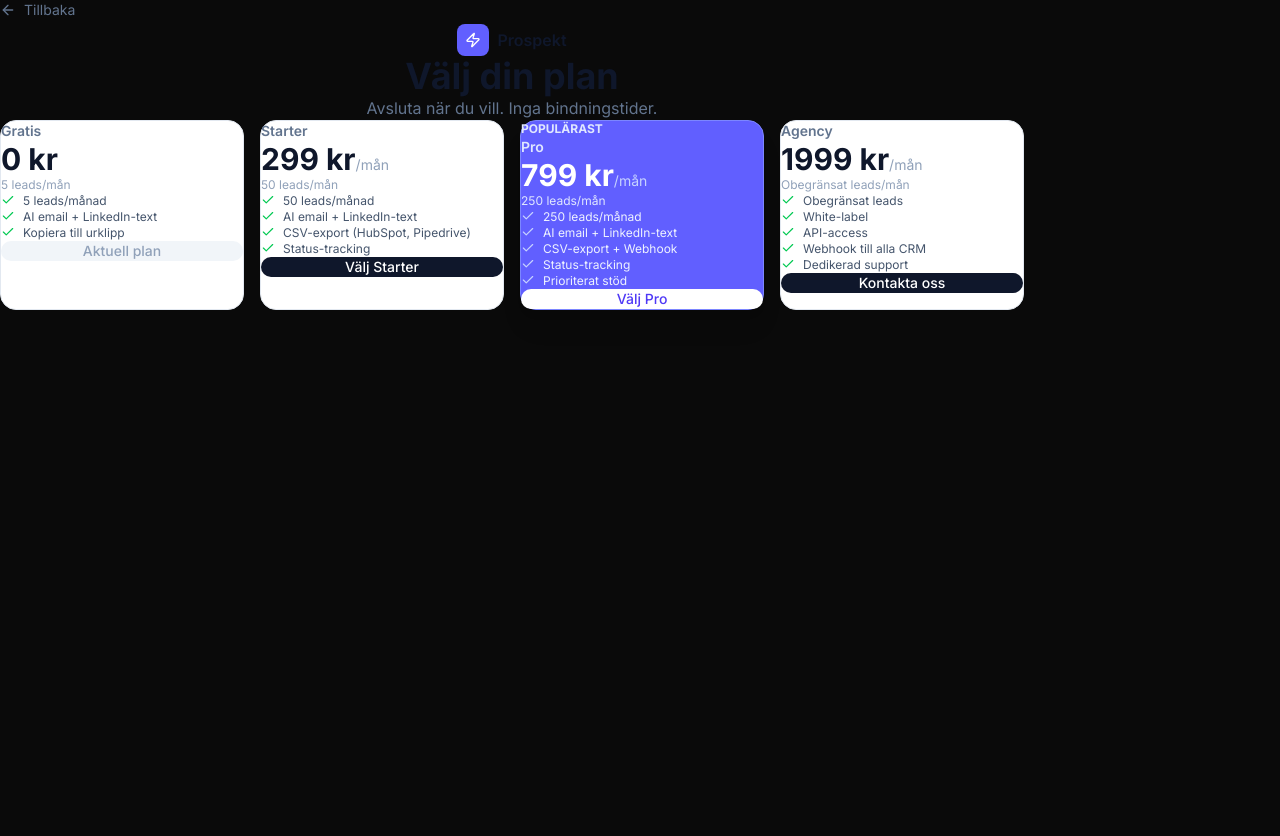
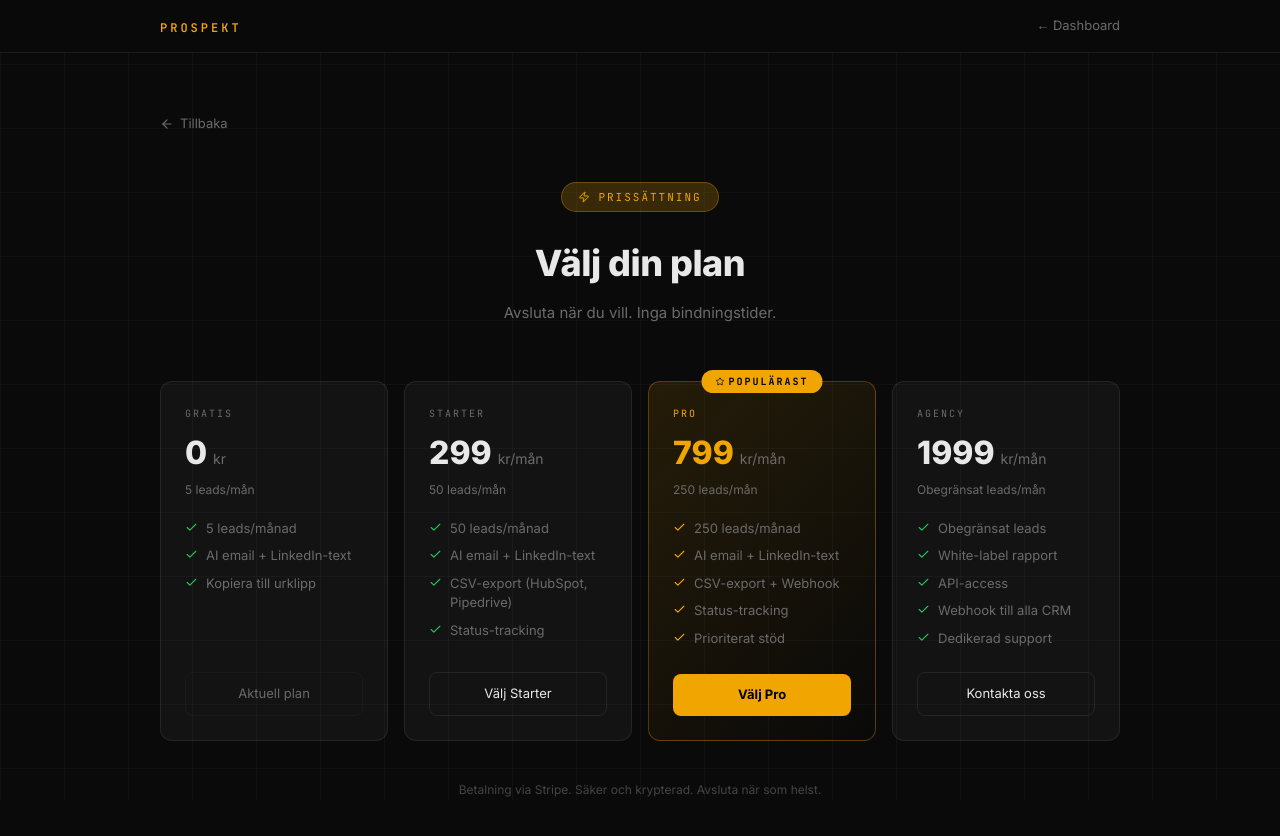
Before and after one commit to IVROS1/prospekt, a Next.js app: page /pricing in a window 1280 px wide. Shown: the top 836 px of the page. Before the commit the page ends 800 px from the top, so only its background shows below. Built offline with nearby package versions, Linux system fonts and the light colour scheme; no server answers.

Commit message:
feat: dark theme for pricing page

```diff
--- a/app/pricing/page.tsx
+++ b/app/pricing/page.tsx
@@ -1,7 +1,7 @@
 'use client'
 
 import { useState } from 'react'
-import { Check, Zap, ArrowLeft, Loader2 } from 'lucide-react'
+import { Check, ArrowLeft, Loader2, Zap, Star } from 'lucide-react'
 import Link from 'next/link'
 import { toast } from 'sonner'
 import { createBrowserClient } from '@/lib/supabase'
@@ -40,7 +40,7 @@ const PLANS = [
     name: 'Agency',
     price: 1999,
     leads: 99999,
-    features: ['Obegränsat leads', 'White-label', 'API-access', 'Webhook till alla CRM', 'Dedikerad support'],
+    features: ['Obegränsat leads', 'White-label rapport', 'API-access', 'Webhook till alla CRM', 'Dedikerad support'],
     cta: 'Kontakta oss',
     disabled: false,
     agency: true,
@@ -56,6 +56,7 @@ export default function PricingPage() {
       window.location.href = 'mailto:hej@prospekt.app?subject=Agency-plan'
       return
     }
+    if (planKey === 'free') return
 
     setLoading(planKey)
     try {
@@ -78,72 +79,141 @@ export default function PricingPage() {
   }
 
   return (
-    <div className="min-h-screen py-20 px-4">
-      <div className="max-w-5xl mx-auto">
-        <Link href="/" className="inline-flex items-center gap-2 text-sm text-slate-500 hover:text-slate-800 mb-8 transition-colors">
-          <ArrowLeft className="w-4 h-4" /> Tillbaka
+    <div style={{ minHeight: '100vh', background: 'var(--bg)', color: 'var(--text)', position: 'relative' }}>
+
+      {/* Grid background */}
+      <div className="grid-bg" style={{ position: 'fixed', inset: 0, zIndex: 0, pointerEvents: 'none' }} />
+
+      {/* Top bar */}
+      <div style={{
+        position: 'sticky', top: 0, zIndex: 10,
+        borderBottom: '1px solid var(--border)',
+        background: 'rgba(10,10,10,0.92)',
+        backdropFilter: 'blur(12px)',
+      }}>
+        <div style={{ maxWidth: 1000, margin: '0 auto', padding: '0 20px', height: 52, display: 'flex', alignItems: 'center', justifyContent: 'space-between' }}>
+          <Link href="/" style={{ textDecoration: 'none' }}>
+            <span className="font-mono" style={{ fontSize: 12, letterSpacing: '3px', color: 'var(--gold)', fontWeight: 600 }}>PROSPEKT</span>
+          </Link>
+          <Link href="/dashboard" style={{ textDecoration: 'none', fontSize: 13, color: 'var(--text-muted)' }}>
+            ← Dashboard
+          </Link>
+        </div>
+      </div>
+
+      <div style={{ position: 'relative', zIndex: 1, maxWidth: 1000, margin: '0 auto', padding: '60px 20px' }}>
+
+        {/* Back link */}
+        <Link href="/" style={{ display: 'inline-flex', alignItems: 'center', gap: 6, fontSize: 13, color: 'var(--text-muted)', textDecoration: 'none', marginBottom: 48 }}>
+          <ArrowLeft style={{ width: 14, height: 14 }} /> Tillbaka
         </Link>
 
-        <div className="text-center mb-12">
-          <Link href="/" className="inline-flex items-center gap-2 mb-6">
-            <div className="w-8 h-8 rounded-lg bg-indigo-500 flex items-center justify-center">
-              <Zap className="w-4 h-4 text-white" />
-            </div>
-            <span className="font-semibold text-slate-900">Prospekt</span>
-          </Link>
-          <h1 className="text-4xl font-bold text-slate-900 mb-3">Välj din plan</h1>
-          <p className="text-slate-500">Avsluta när du vill. Inga bindningstider.</p>
+        {/* Header */}
+        <div style={{ textAlign: 'center', marginBottom: 56 }}>
+          <div style={{
+            display: 'inline-flex', alignItems: 'center', gap: 8,
+            background: 'var(--gold-dim)', border: '1px solid var(--border-gold)',
+            borderRadius: 20, padding: '6px 16px', marginBottom: 24,
+          }}>
+            <Zap style={{ width: 12, height: 12, color: 'var(--gold)' }} />
+            <span className="font-mono" style={{ fontSize: 11, color: 'var(--gold)', letterSpacing: '2px' }}>PRISSÄTTNING</span>
+          </div>
+          <h1 style={{ fontSize: 36, fontWeight: 800, marginBottom: 12, letterSpacing: '-0.5px' }}>
+            Välj din plan
+          </h1>
+          <p style={{ fontSize: 15, color: 'var(--text-muted)' }}>
+            Avsluta när du vill. Inga bindningstider.
+          </p>
         </div>
 
-        <div className="grid md:grid-cols-4 gap-4">
+        {/* Plans grid */}
+        <div style={{ display: 'grid', gridTemplateColumns: 'repeat(auto-fit, minmax(220px, 1fr))', gap: 16 }}>
           {PLANS.map(plan => (
             <div
               key={plan.key}
-              className={`rounded-2xl p-6 border ${
-                plan.highlight
-                  ? 'bg-indigo-500 border-indigo-400 text-white shadow-xl'
-                  : 'bg-white border-slate-200'
-              }`}
+              style={{
+                borderRadius: 12,
+                padding: 24,
+                border: plan.highlight
+                  ? '1px solid var(--border-gold)'
+                  : '1px solid var(--border)',
+                background: plan.highlight
+                  ? 'linear-gradient(135deg, rgba(240,165,0,0.12) 0%, rgba(10,10,10,0) 100%)'
+                  : 'var(--bg-card)',
+                position: 'relative',
+                display: 'flex',
+                flexDirection: 'column',
+              }}
             >
+              {/* Popular badge */}
               {plan.highlight && (
-                <div className="text-indigo-100 text-xs font-bold mb-2">POPULÄRAST</div>
+                <div style={{
+                  position: 'absolute', top: -12, left: '50%', transform: 'translateX(-50%)',
+                  background: 'var(--gold)', color: '#000', fontSize: 10, fontWeight: 700,
+                  fontFamily: 'var(--font-mono)', letterSpacing: '2px',
+                  padding: '4px 14px', borderRadius: 20, display: 'flex', alignItems: 'center', gap: 4,
+                }}>
+                  <Star style={{ width: 9, height: 9 }} />
+                  POPULÄRAST
+                </div>
               )}
-              <div className={`text-sm font-semibold mb-1 ${plan.highlight ? 'text-indigo-100' : 'text-slate-500'}`}>
-                {plan.name}
+
+              {/* Plan name */}
+              <div className="font-mono" style={{ fontSize: 10, letterSpacing: '2px', color: plan.highlight ? 'var(--gold)' : 'var(--text-muted)', marginBottom: 8 }}>
+                {plan.name.toUpperCase()}
               </div>
-              <div className={`text-3xl font-bold mb-1 ${plan.highlight ? 'text-white' : 'text-slate-900'}`}>
-                {plan.price === 0 ? '0 kr' : `${plan.price} kr`}
-                <span className={`text-sm font-normal ${plan.highlight ? 'text-indigo-200' : 'text-slate-400'}`}>
-                  {plan.price > 0 ? '/mån' : ''}
+
+              {/* Price */}
+              <div style={{ marginBottom: 4 }}>
+                <span style={{ fontSize: 32, fontWeight: 800, color: plan.highlight ? 'var(--gold)' : 'var(--text)' }}>
+                  {plan.price === 0 ? '0' : plan.price}
+                </span>
+                <span style={{ fontSize: 14, color: 'var(--text-muted)', marginLeft: 2 }}>
+                  {plan.price === 0 ? ' kr' : ' kr/mån'}
                 </span>
               </div>
-              <div className={`text-xs mb-5 ${plan.highlight ? 'text-indigo-100' : 'text-slate-400'}`}>
+
+              {/* Leads */}
+              <div style={{ fontSize: 12, color: 'var(--text-muted)', marginBottom: 20 }}>
                 {plan.leads === 99999 ? 'Obegränsat' : plan.leads} leads/mån
               </div>
-              <ul className="space-y-2 mb-6">
+
+              {/* Features */}
+              <ul style={{ listStyle: 'none', display: 'flex', flexDirection: 'column', gap: 8, marginBottom: 24, flex: 1 }}>
                 {plan.features.map(f => (
-                  <li key={f} className={`flex items-start gap-2 text-xs ${plan.highlight ? 'text-indigo-50' : 'text-slate-600'}`}>
-                    <Check className={`w-3.5 h-3.5 mt-0.5 flex-shrink-0 ${plan.highlight ? 'text-indigo-200' : 'text-green-500'}`} />
+                  <li key={f} style={{ display: 'flex', alignItems: 'flex-start', gap: 8, fontSize: 13, color: 'var(--text-muted)' }}>
+                    <Check style={{ width: 13, height: 13, marginTop: 2, flexShrink: 0, color: plan.highlight ? 'var(--gold)' : 'var(--green)' }} />
                     {f}
                   </li>
                 ))}
               </ul>
+
+              {/* CTA */}
               <button
-                onClick={() => !plan.disabled && handleUpgrade(plan.key)}
+                onClick={() => handleUpgrade(plan.key)}
                 disabled={plan.disabled || loading === plan.key}
-                className={`w-full text-sm font-medium py-2.5 rounded-xl flex items-center justify-center gap-2 transition-colors ${
-                  plan.disabled
-                    ? 'bg-slate-100 text-slate-400 cursor-not-allowed'
-                    : plan.highlight
-                    ? 'bg-white text-indigo-600 hover:bg-indigo-50'
-                    : 'bg-slate-900 text-white hover:bg-slate-800'
-                }`}
+                className={plan.highlight ? 'btn-gold' : 'btn-outline'}
+                style={{
+                  width: '100%',
+                  justifyContent: 'center',
+                  padding: '11px',
+                  fontSize: 13,
+                  opacity: plan.disabled ? 0.4 : 1,
+                  cursor: plan.disabled ? 'not-allowed' : 'pointer',
+                }}
               >
-                {loading === plan.key ? <Loader2 className="w-4 h-4 animate-spin" /> : plan.cta}
+                {loading === plan.key
+                  ? <Loader2 style={{ width: 14, height: 14, animation: 'spin 1s linear infinite' }} />
+                  : plan.cta}
               </button>
             </div>
           ))}
         </div>
+
+        {/* Footer note */}
+        <p style={{ textAlign: 'center', fontSize: 12, color: 'var(--text-dim)', marginTop: 40 }}>
+          Betalning via Stripe. Säker och krypterad. Avsluta när som helst.
+        </p>
       </div>
     </div>
   )
```
